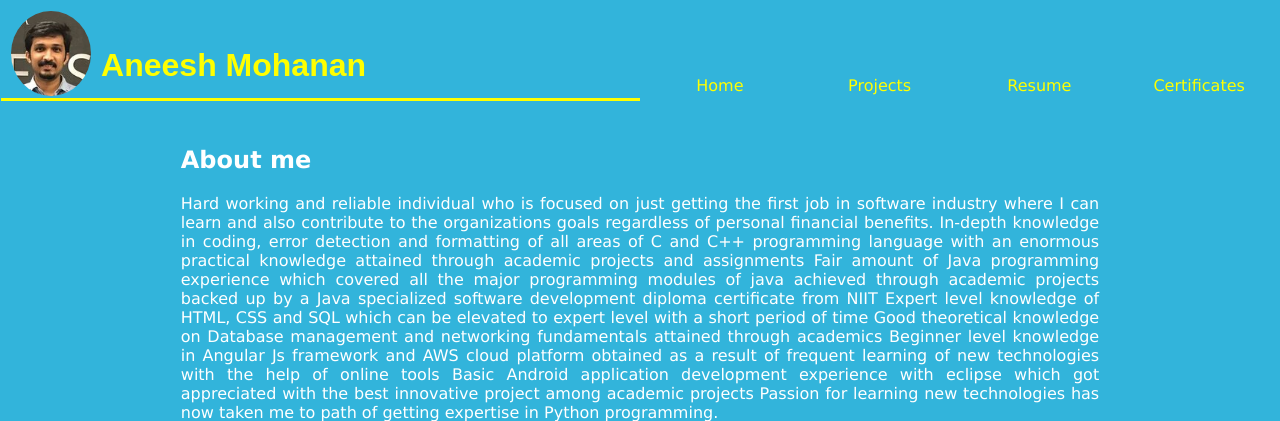
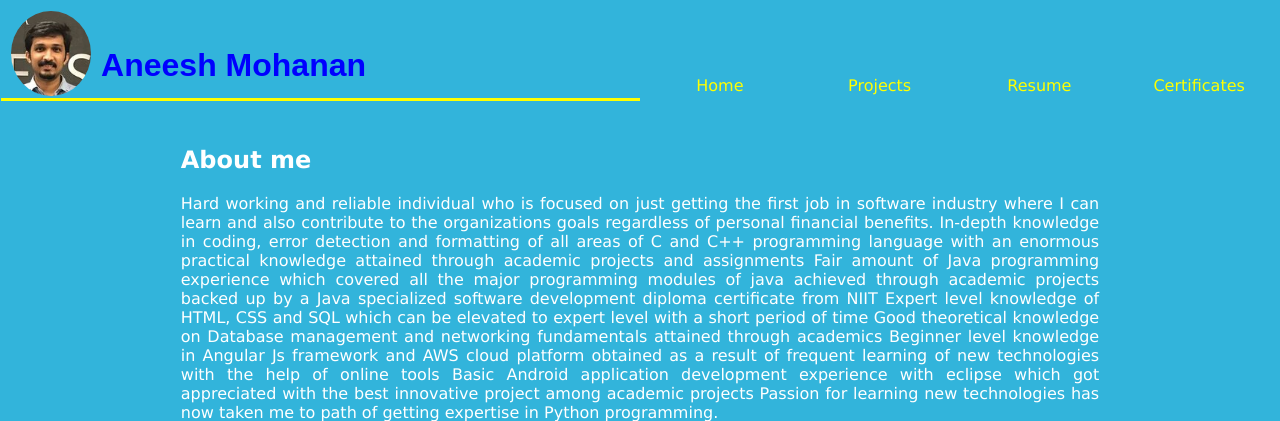
Before and after one commit to aneesh-mohanan/Online-Profile, a Django app: page /home in a window 1280 px wide. Shown: the top 421 px of the page. Run offline with Django 3.2, Linux system fonts and the light colour scheme; some web fonts are replaced.

Commit message:
namecolour

```diff
--- a/templates/new_base.html
+++ b/templates/new_base.html
@@ -43,7 +43,7 @@ h2 {
   top: 25px;
   bottom: 25px;
   font-family: "Arial";
-  color: yellow;
+  color: blue;
 }
 
 p {
```
